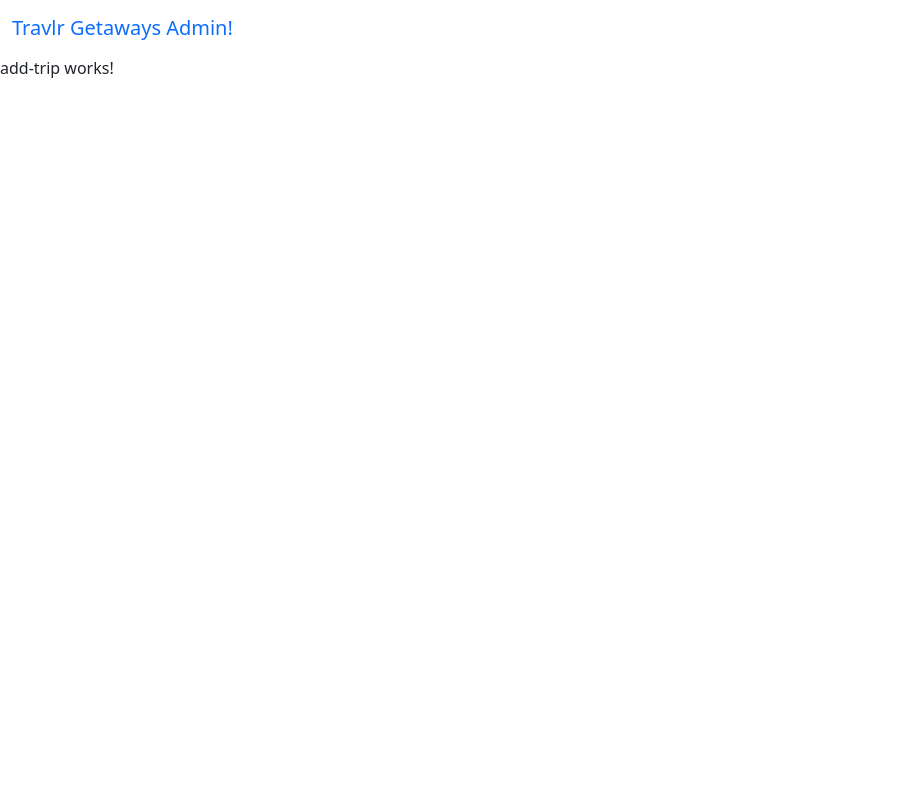
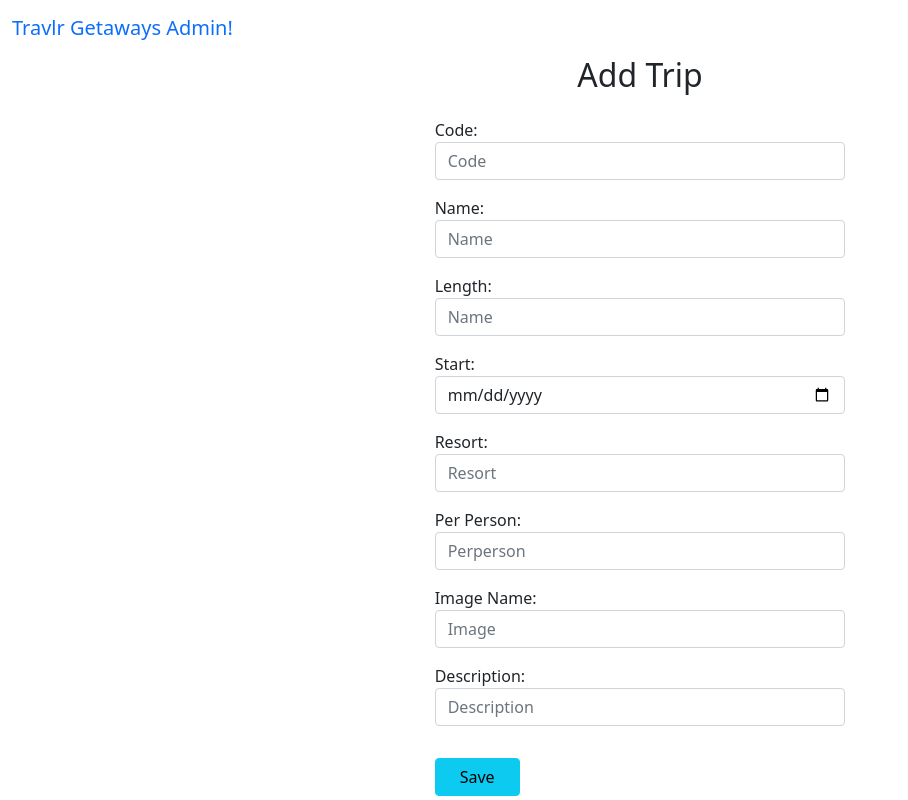
Before and after one commit to alan-j316/travlr, an Angular app in the folder app_admin/: page /add-trip in a window 1280 px wide. Shown: the whole page, without its empty margins (0-908 px from the left). Built offline with nearby package versions, Linux system fonts and the light colour scheme.

Commit message:
feat: add add-trip form

```diff
--- a/app_admin/src/app/add-trip/add-trip.html
+++ b/app_admin/src/app/add-trip/add-trip.html
@@ -1 +1,97 @@
-<p>add-trip works!</p>
+<div class="row justify-content-center">
+  <div class="col-md-4">
+    <h2 class="text-center">Add Trip</h2>
+    <form *ngIf="addForm" [formGroup]="addForm"
+          (ngSubmit)="onSubmit()" class="mt-4">
+      <div class="form-group mb-3">
+        <label>Code:</label>
+        <input type="text" formControlName="code" placeholder="Code" class="form-control"
+               [ngClass]="{ 'is-invalid': submitted && f['code'].errors}">
+        <div *ngIf="submitted && f['code'].errors">
+          <div *ngIf="f['code'].errors?.['required']">
+            Trip Code is required
+          </div>
+        </div>
+      </div>
+      <div class="form-group mb-3">
+        <label>Name:</label>
+        <input type="text" formControlName="name"
+               placeholder="Name" class="form-control"
+               [ngClass]="{ 'is-invalid': submitted && f['name'].errors}">
+        <div *ngIf="submitted && f['name'].errors">
+          <div *ngIf="f['name'].errors?.['required']">
+            Name is required
+          </div>
+        </div>
+      </div>
+      <div class="form-group mb-3">
+        <label>Length:</label>
+        <input type="text" formControlName="length"
+               placeholder="Name" class="form-control"
+               [ngClass]="{ 'is-invalid': submitted && f['length'].errors}">
+        <div *ngIf="submitted && f['length'].errors">
+          <div *ngIf="f['length'].errors?.['required']">
+            Length is required
+          </div>
+        </div>
+      </div>
+      <div class="form-group mb-3">
+        <label>Start:</label>
+        <input type="date" formControlName="start"
+               placeholder="Start" class="form-control"
+               [ngClass]="{ 'is-invalid': submitted && f['start'].errors}">
+        <div *ngIf="submitted && f['start'].errors">
+          <div *ngIf="f['start'].errors?.['required']">
+            Date is required
+          </div>
+        </div>
+      </div>
+      <div class="form-group mb-3">
+        <label>Resort:</label>
+        <input type="text" formControlName="resort"
+               placeholder="Resort" class="form-control"
+               [ngClass]="{ 'is-invalid': submitted && f['resort'].errors}">
+        <div *ngIf="submitted && f['resort'].errors">
+          <div *ngIf="f['resort'].errors?.['required']">
+            Resort is required
+          </div>
+        </div>
+      </div>
+      <div class="form-group mb-3">
+        <label>Per Person:</label>
+        <input type="text" formControlName="perPerson"
+               placeholder="Perperson" class="form-control"
+               [ngClass]="{ 'is-invalid': submitted && f['perPerson'].errors }">
+        <div *ngIf="submitted && f['perPerson'].errors">
+          <div *ngIf="f['perPerson'].errors?.['required']">
+            Per Person is required
+          </div>
+        </div>
+      </div>
+      <div class="form-group mb-3">
+        <label>Image Name:</label>
+        <input type="text" formControlName="image"
+               placeholder="Image" class="form-control"
+               [ngClass]="{ 'is-invalid': submitted && f['image'].errors}">
+        <div *ngIf="submitted && f['image'].errors">
+          <div *ngIf="f['image'].errors?.['required']">
+            Image Name is required
+          </div>
+        </div>
+      </div>
+      <div class="form-group mb-3">
+        <label>Description:</label>
+        <input type="text" formControlName="description"
+               placeholder="Description" class="form-control"
+               [ngClass]="{ 'is-invalid': submitted && f['description'].errors }">
+        <div *ngIf="submitted && f['description'].errors">
+          <div *ngIf="f['description'].errors?.['required']">
+            Description is required
+          </div>
+        </div>
+      </div>
+      <button type="submit" class="btn btn-info mt-3 px-4">Save</button>
+    </form>
+  </div>
+
+</div>
```
Also changed, not shown: app_admin/src/app/add-trip/add-trip.ts (+13 -8 lines).
